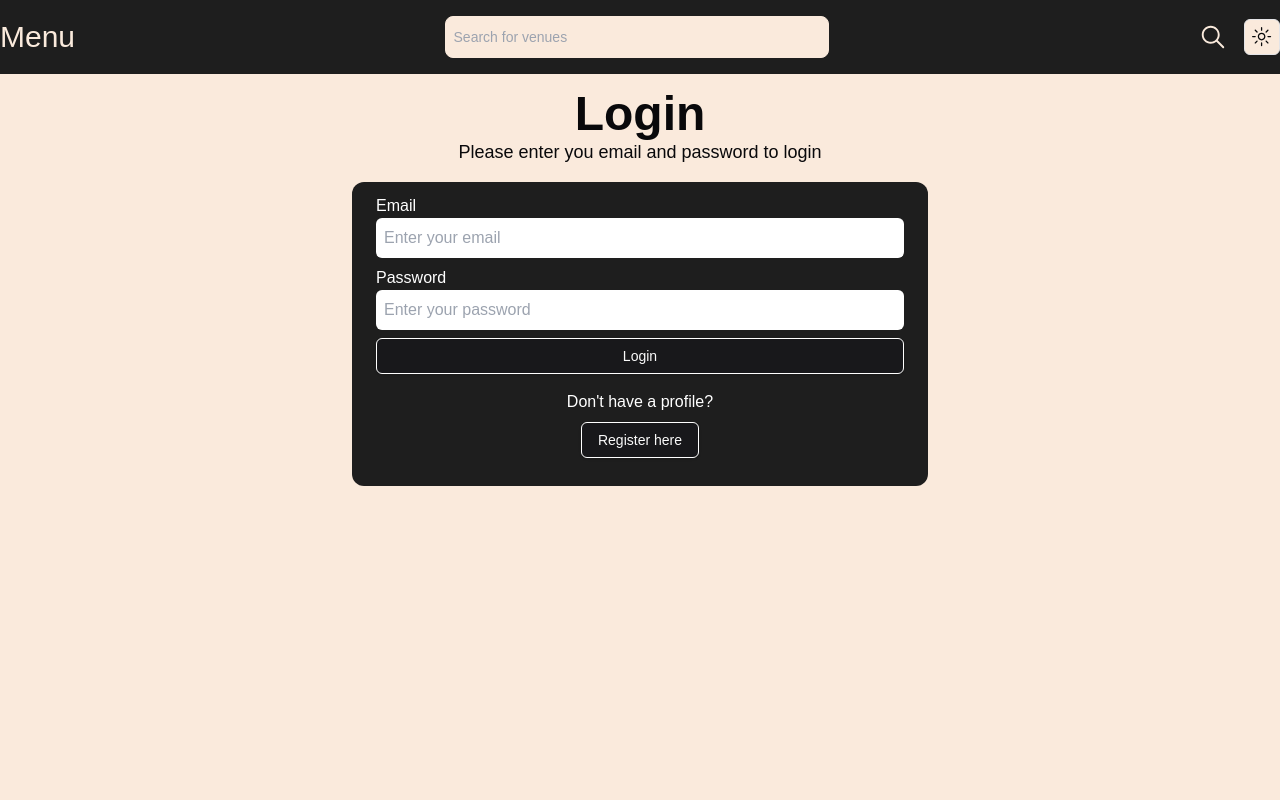
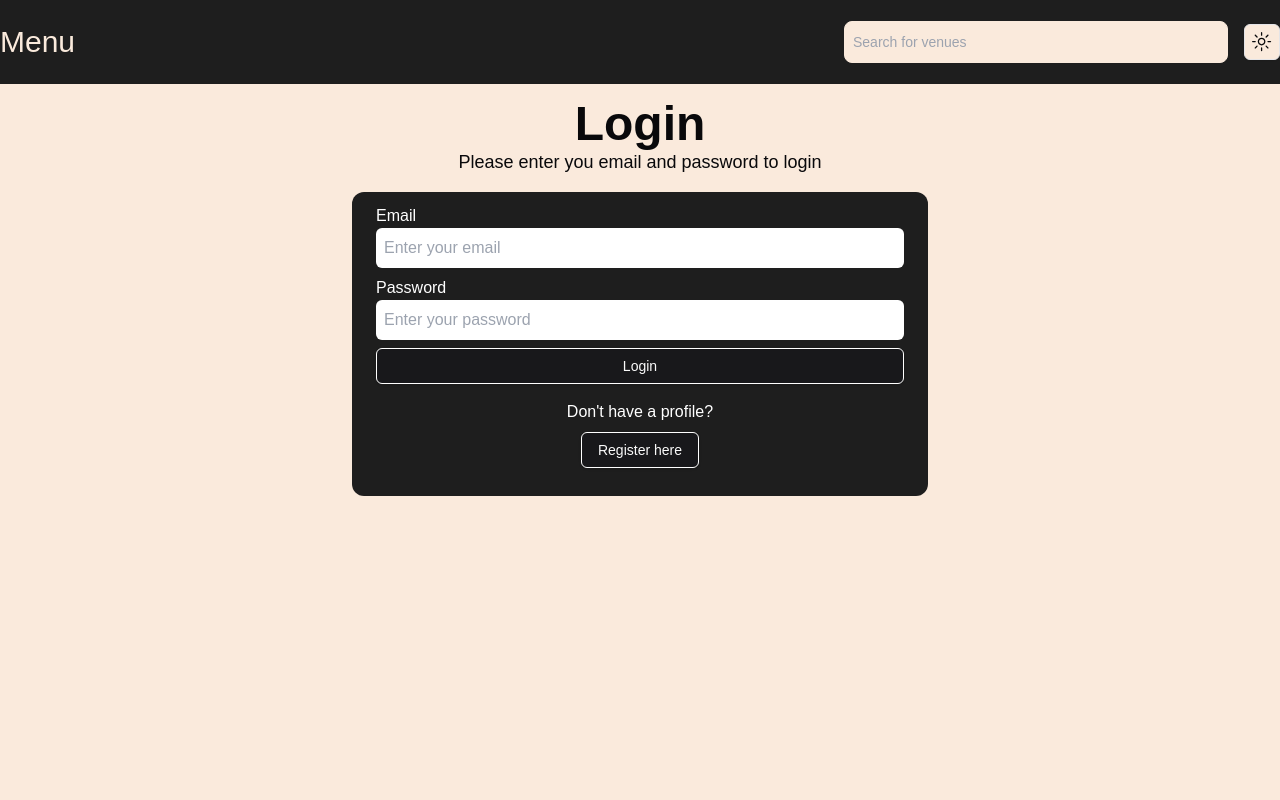
Before and after one commit to Pgarza-dev/Holidaze-and-Nightz, a Next.js app: page /login in a window 1280 px wide. Shown: the top 800 px of the page. Built offline with nearby package versions, Linux system fonts and the light colour scheme; a web font is replaced by a local one.

Commit message:
chore: Update NavBar component to improve accessibility and fix toggleNavbar function

```diff
--- a/src/components/NavBar.tsx
+++ b/src/components/NavBar.tsx
@@ -17,23 +17,29 @@ function NavBar() {
     <div className="relative w-full bg-customBlack">
       <Container className="relative z-10 w-full font-libre ">
         <header>
-          <nav className="relative flex flex-row items-center justify-between">
-            <div className="flex flex-col gap-4">
+          <nav className="relative flex flex-col items-center justify-evenly md:flex-row">
+            <div className="relative top-0 flex flex-col items-center justify-between md:flex-row gap-4 w-full">
+              <div className="flex w-full flex-row items-center justify-between gap-4 py-2">
                 <button
                   className="text-base text-background hover:text-secondary dark:text-darkText md:text-3xl"
                   onClick={toggleNavbar}
                 >
                   Menu
                 </button>
+                <div className="not-sr-only sm:sr-only">
+                  <ThemeToggle />
                 </div>
-            <div className="relative top-0 flex items-center justify-center">
+              </div>
+
+              <div>
                 <SearchBar />
               </div>
-
-            <div className="flex items-center justify-center gap-4 text-base md:text-3xl">
-              <IoIosSearch className="text-background dark:text-customWhite" />
+              <div className="sr-only md:not-sr-only">
                   <ThemeToggle />
                 </div>
+            </div>
+
+            <div className="flex items-center justify-center gap-4 text-base md:text-3xl"></div>
           </nav>
         </header>
       </Container>
--- a/src/components/SearchBar.tsx
+++ b/src/components/SearchBar.tsx
@@ -72,7 +72,7 @@ function SearchBar() {
         placeholder="Search for venues"
         autoComplete="on"
         onChange={handleSearch}
-        className=" hidden w-96 flex-1 rounded-lg border border-background bg-background p-2 text-foreground outline-none transition-all duration-300 ease-in-out placeholder:text-sm focus:border-primary dark:bg-customWhite dark:text-customBlack md:block"
+        className="flex w-96 flex-1 rounded-lg border border-background bg-background p-2 text-foreground outline-none transition-all duration-300 ease-in-out placeholder:text-sm focus:border-primary dark:bg-customWhite dark:text-customBlack md:block"
       />
       {filteredProducts.map((venue: any) => (
         <div
```
Lines whose indentation alone changed are shown as unchanged.
